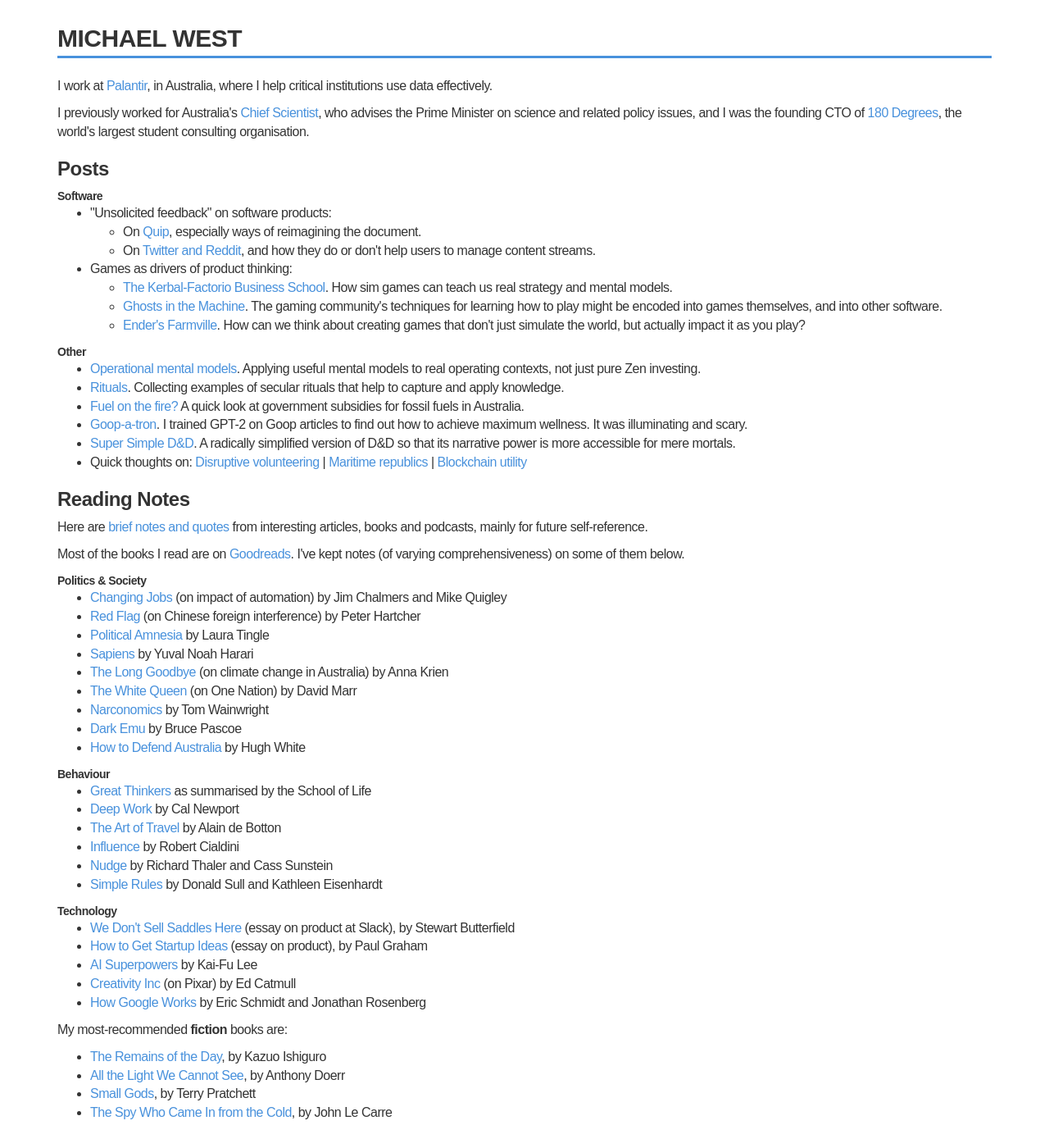
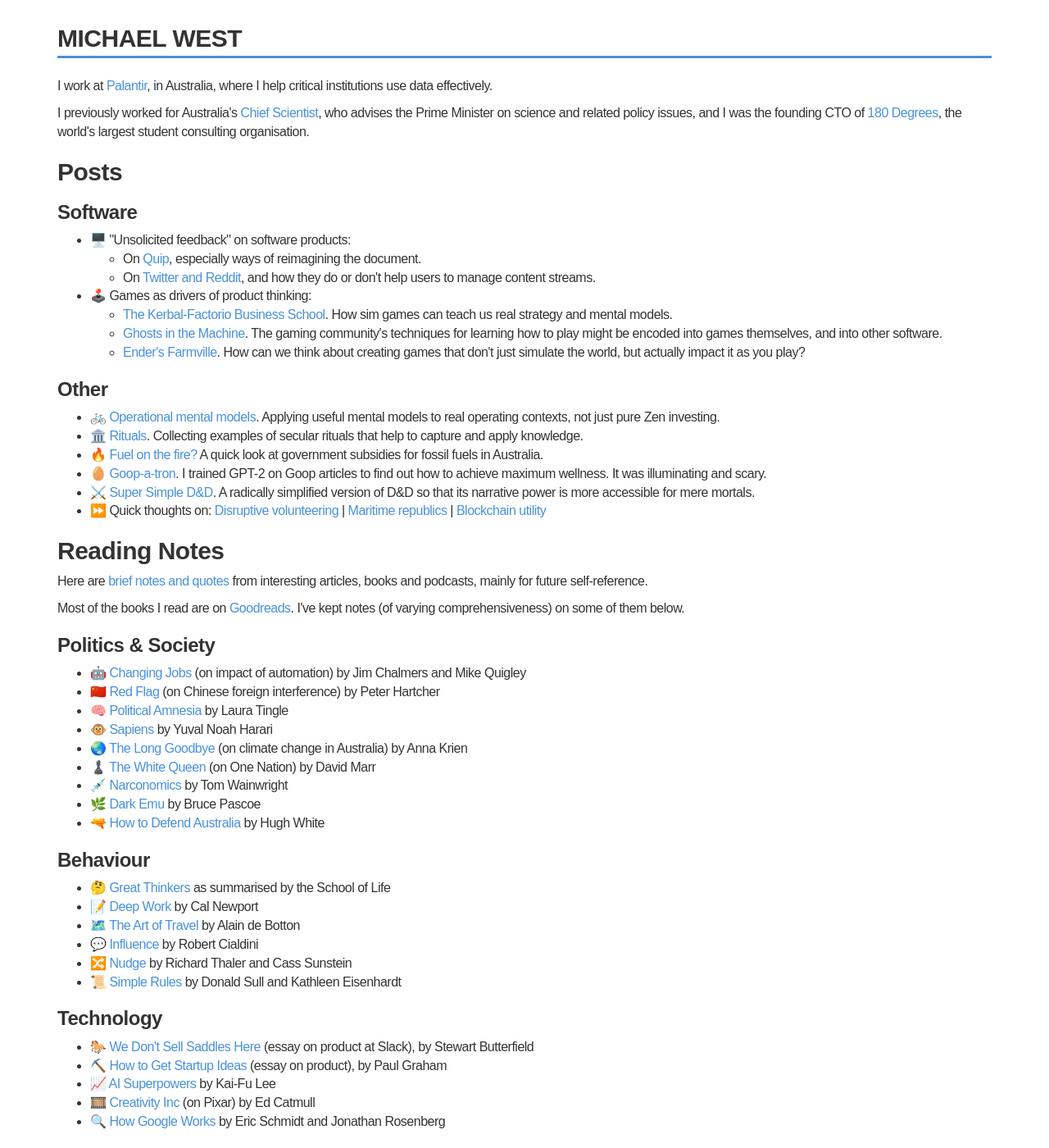
Before and after one commit to michaelwest/michaelwest.github.io, a Jekyll site: the page index.html, which Jekyll copies as it is, in a window 1280 px wide and 1400 px high. Shown: the whole window at 82% size. Built offline with Jekyll 4.4.1, drawn with Linux system fonts in a browser that asks for light colours; nearby versions of some CDN libraries; some web fonts are replaced.

Commit message:
Emoji spam

```diff
--- a/index.html
+++ b/index.html
@@ -43,16 +43,16 @@
 		<p>I work at <a href="https://palantir.com">Palantir</a>, in Australia, where I help critical institutions use data effectively.</p>
 		<p>I previously worked for Australia's <a href="https://chiefscientist.gov.au">Chief Scientist</a>, who advises the Prime Minister on science and related policy issues, and I was the founding CTO of <a href="https://180dc.org">180 Degrees</a>, the world's largest student consulting organisation.</p>
 		<p></p>
-		<h3>Posts</h3>
-		<b>Software</b>
+		<h2>Posts</h2>
+		<h3>Software</h3>
 		<ul>
-			<li>"Unsolicited feedback" on software products:<br/>
+			<li>🖥️ "Unsolicited feedback" on software products:<br/>
 				<ul>
 					<li>On <a href="posts/quip">Quip</a>, especially ways of reimagining the document.</li>
 					<li>On <a href="posts/streams">Twitter and Reddit</a>, and how they do or don't help users to manage content streams.</li>
 				</ul>
 			</li>
-			<li>Games as drivers of product thinking:<br/>
+			<li>🕹️ Games as drivers of product thinking:<br/>
 				<ul>
 					<li><a href="posts/business">The Kerbal-Factorio Business School</a>. How sim games can teach us real strategy and mental models.</li>
 					<li><a href="posts/ghosts">Ghosts in the Machine</a>. The gaming community's techniques for learning how to play might be encoded into games themselves, and into other software.</li>
@@ -60,14 +60,14 @@
 				</ul>
 			</li>
 		</ul>
-		<b>Other</b>
+		<h3>Other</h3>
 		<ul>
-			<li><a href="posts/models">Operational mental models</a>. Applying useful mental models to real operating contexts, not just pure Zen investing.</li>
-			<li><a href="posts/rituals">Rituals</a>. Collecting examples of secular rituals that help to capture and apply knowledge.</li>
-			<li><a href="posts/subsidies">Fuel on the fire?</a> A quick look at government subsidies for fossil fuels in Australia.</li>
-			<li><a href="posts/goopatron">Goop-a-tron</a>. I trained GPT-2 on Goop articles to find out how to achieve maximum wellness. It was illuminating and scary.</li>
-			<li><a href="posts/simplednd">Super Simple D&D</a>. A radically simplified version of D&D so that its narrative power is more accessible for mere mortals.</li>
-			<li>Quick thoughts on:
+			<li>🚲 <a href="posts/models">Operational mental models</a>. Applying useful mental models to real operating contexts, not just pure Zen investing.</li>
+			<li>🏛️ <a href="posts/rituals">Rituals</a>. Collecting examples of secular rituals that help to capture and apply knowledge.</li>
+			<li>🔥 <a href="posts/subsidies">Fuel on the fire?</a> A quick look at government subsidies for fossil fuels in Australia.</li>
+			<li>🥚 <a href="posts/goopatron">Goop-a-tron</a>. I trained GPT-2 on Goop articles to find out how to achieve maximum wellness. It was illuminating and scary.</li>
+			<li>⚔️ <a href="posts/simplednd">Super Simple D&D</a>. A radically simplified version of D&D so that its narrative power is more accessible for mere mortals.</li>
+			<li>⏩ Quick thoughts on:
 				<a href="posts/volunteering">Disruptive volunteering</a> |
 				<a href="posts/maritime">Maritime republics</a> |
 				<a href="posts/blockchain">Blockchain utility</a>
```
Also changed, not shown: other parts of index.html (+30 -28 lines), notes/briefs.md (+7 -7 lines).
